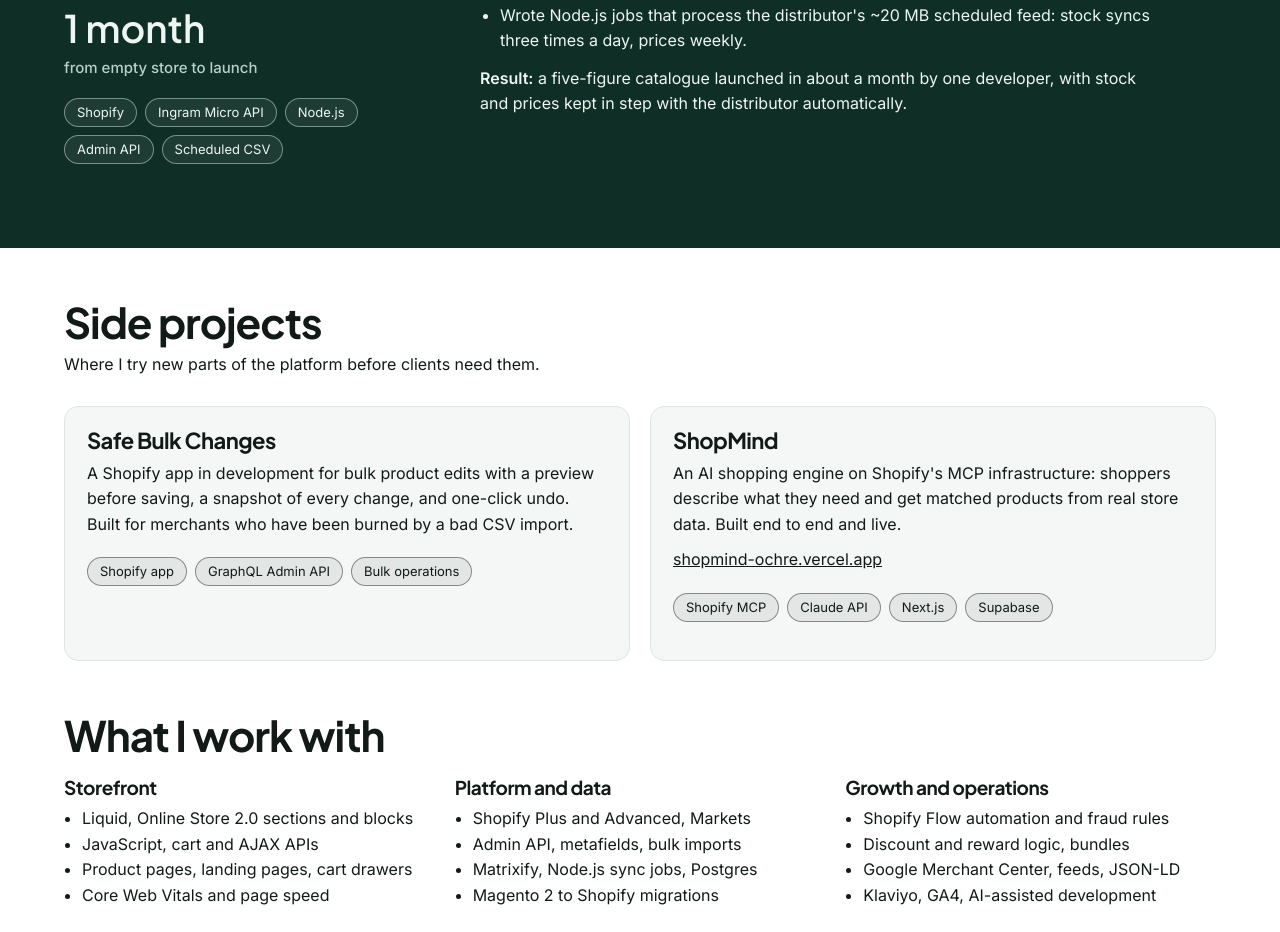
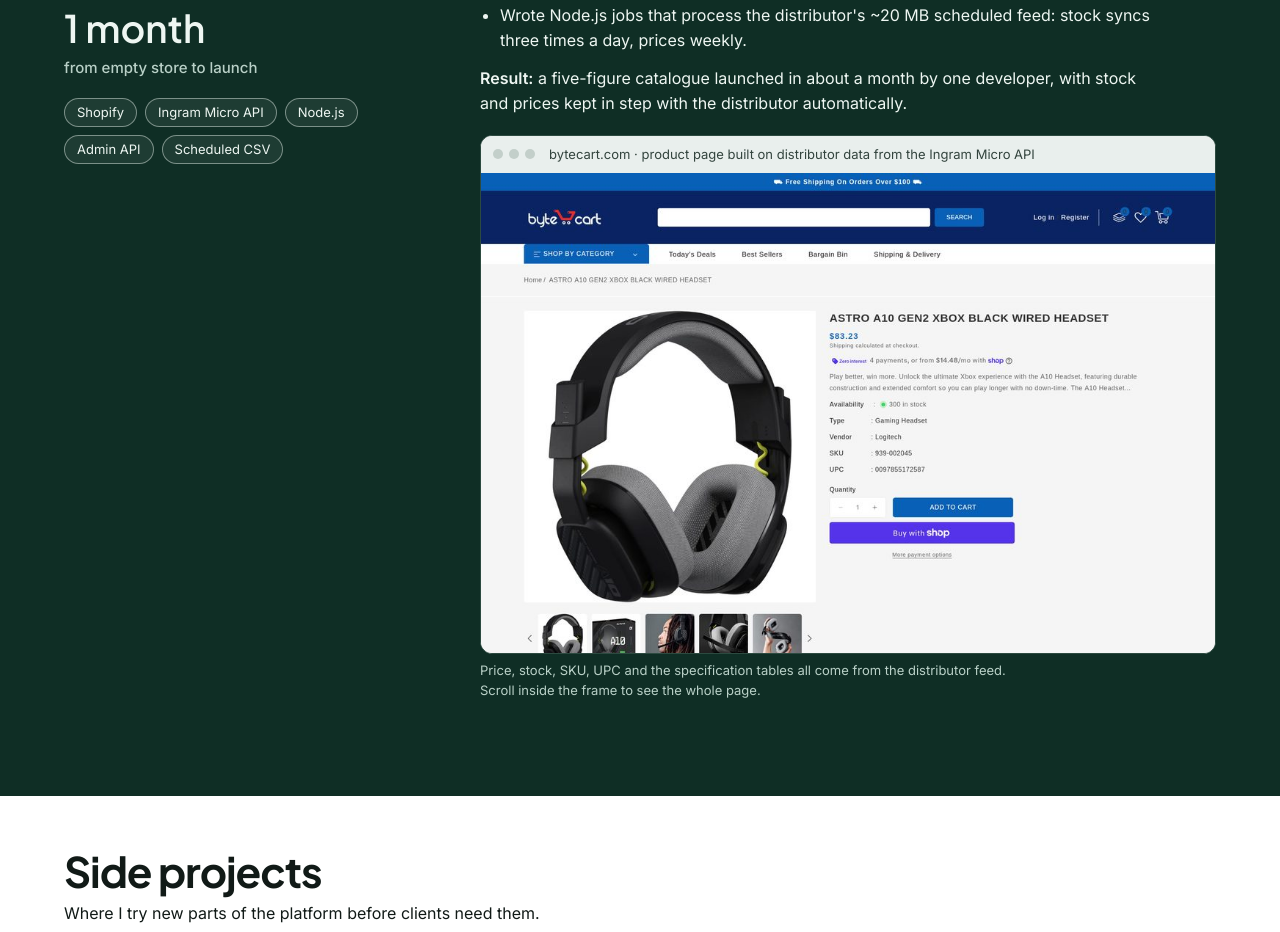
Before and after one commit to be-geeky/be-geeky.github.io, a plain HTML site: page index.html in a window 1280 px wide. Shown: the part 3825-4757 px from the top of the page. Drawn offline with Linux system fonts and the light colour scheme.

Commit message:
case study added

```diff
--- a/index.html
+++ b/index.html
@@ -189,6 +189,8 @@ footer{font-size:14px;padding:20px max(5vw,16px);border-top:1px solid var(--line
         <li>Wrote Node.js jobs that process the distributor's ~20 MB scheduled feed: stock syncs three times a day, prices weekly.</li>
       </ul>
       <p><b>Result:</b> a five-figure catalogue launched in about a month by one developer, with stock and prices kept in step with the distributor automatically.</p>
+      <div class="shot"><div class="bar"><i></i><i></i><i></i><span>bytecart.com · product page built on distributor data from the Ingram Micro API</span></div><div class="view" tabindex="0" aria-label="Scrollable screenshot of a Bytecart product page"><img src="img/bytecart-pdp.jpg" alt="Bytecart product page for an Astro A10 headset showing price, stock count, SKU and UPC, and full specification tables" loading="lazy"></div></div>
+      <p class="shotcap soft">Price, stock, SKU, UPC and the specification tables all come from the distributor feed. Scroll inside the frame to see the whole page.</p>
     </div>
   </article>
 </div></section>
```
Also changed, not shown: img/bytecart-pdp.jpg (added).
